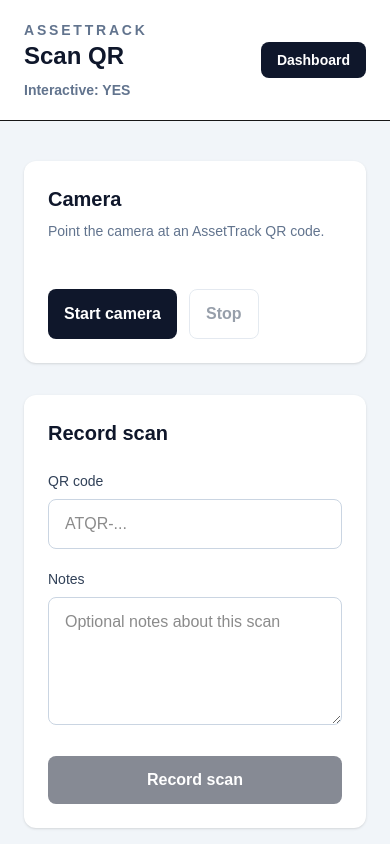
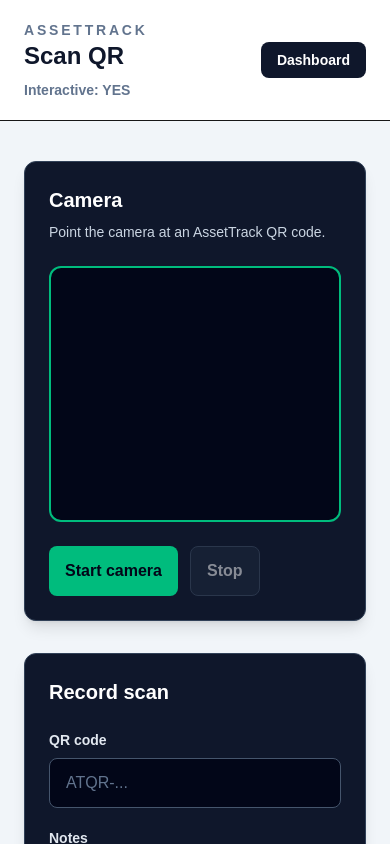
Before and after one commit to adstvcr-hub/assettrack-platform, a Next.js app in the folder apps/web/: page /scan in a window 390 px wide. Shown: the top 844 px of the page. Built offline with nearby package versions, Linux system fonts and the light colour scheme; sample sign-in values are in the browser's storage.

Commit message:
feat(web): improve scan page contrast and mobile UI

```diff
--- a/apps/web/src/app/scan/page.tsx
+++ b/apps/web/src/app/scan/page.tsx
@@ -236,25 +236,25 @@
 
       <section className="mx-auto max-w-5xl px-6 py-10">
         <div className="grid gap-8 lg:grid-cols-2">
-          <div className="rounded-xl bg-white p-6 shadow-sm">
-            <h2 className="text-xl font-bold text-slate-900">
+          <div className="rounded-xl border border-slate-700 bg-slate-900 p-6 shadow-lg">
+            <h2 className="text-xl font-bold text-white">
               Camera
             </h2>
 
-            <p className="mt-2 text-sm text-slate-500">
+            <p className="mt-2 text-sm text-slate-300">
               Point the camera at an AssetTrack QR code.
             </p>
 
             <div
               id="qr-reader"
-              className="mt-6 overflow-hidden rounded-xl"
+              className="mt-6 min-h-64 overflow-hidden rounded-xl border-2 border-emerald-500 bg-slate-950"
             />
 
             <div className="mt-6 flex gap-3">
               <button
                 onClick={startScanner}
                 disabled={scanning}
-                className="rounded-lg bg-slate-900 px-4 py-3 font-semibold text-white disabled:opacity-50"
+                className="rounded-lg bg-emerald-500 px-4 py-3 font-bold text-slate-950 transition hover:bg-emerald-400 disabled:cursor-not-allowed disabled:opacity-50"
               >
                 Start camera
               </button>
@@ -262,20 +262,20 @@
               <button
                 onClick={stopScanner}
                 disabled={!scanning}
-                className="rounded-lg border border-slate-300 px-4 py-3 font-semibold text-slate-700 disabled:opacity-50"
+                className="rounded-lg border border-slate-600 bg-slate-800 px-4 py-3 font-semibold text-white transition hover:bg-slate-700 disabled:cursor-not-allowed disabled:opacity-50"
               >
                 Stop
               </button>
             </div>
           </div>
 
-          <div className="rounded-xl bg-white p-6 shadow-sm">
-            <h2 className="text-xl font-bold text-slate-900">
+          <div className="rounded-xl border border-slate-700 bg-slate-900 p-6 shadow-lg">
+            <h2 className="text-xl font-bold text-white">
               Record scan
             </h2>
 
             <div className="mt-6">
-              <label className="mb-2 block text-sm font-medium text-slate-700">
+             <label className="mb-2 block text-sm font-semibold text-slate-200">
                 QR code
               </label>
 
@@ -285,12 +285,12 @@
                   setQrCode(event.target.value.toUpperCase())
                 }
                 placeholder="ATQR-..."
-                className="w-full rounded-lg border border-slate-300 px-4 py-3"
+                className="w-full rounded-lg border border-slate-600 bg-slate-950 px-4 py-3 text-white placeholder:text-slate-500 focus:border-emerald-400 focus:outline-none"
               />
             </div>
 
             <div className="mt-5">
-              <label className="mb-2 block text-sm font-medium text-slate-700">
+              <label className="mb-2 block text-sm font-semibold text-slate-200">
                 Notes
               </label>
 
@@ -298,14 +298,14 @@
                 value={notes}
                 onChange={(event) => setNotes(event.target.value)}
                 placeholder="Optional notes about this scan"
-                className="min-h-32 w-full rounded-lg border border-slate-300 px-4 py-3"
+                className="min-h-32 w-full rounded-lg border border-slate-600 bg-slate-950 px-4 py-3 text-white placeholder:text-slate-500 focus:border-emerald-400 focus:outline-none"
               />
             </div>
 
             <button
               onClick={submitScan}
               disabled={submitting || !qrCode}
-              className="mt-6 w-full rounded-lg bg-slate-900 px-4 py-3 font-semibold text-white disabled:opacity-50"
+              className="mt-6 w-full rounded-lg bg-emerald-500 px-4 py-3 font-bold text-slate-950 transition hover:bg-emerald-400 disabled:cursor-not-allowed disabled:opacity-50"
             >
               {submitting ? 'Recording...' : 'Record scan'}
             </button>
```
